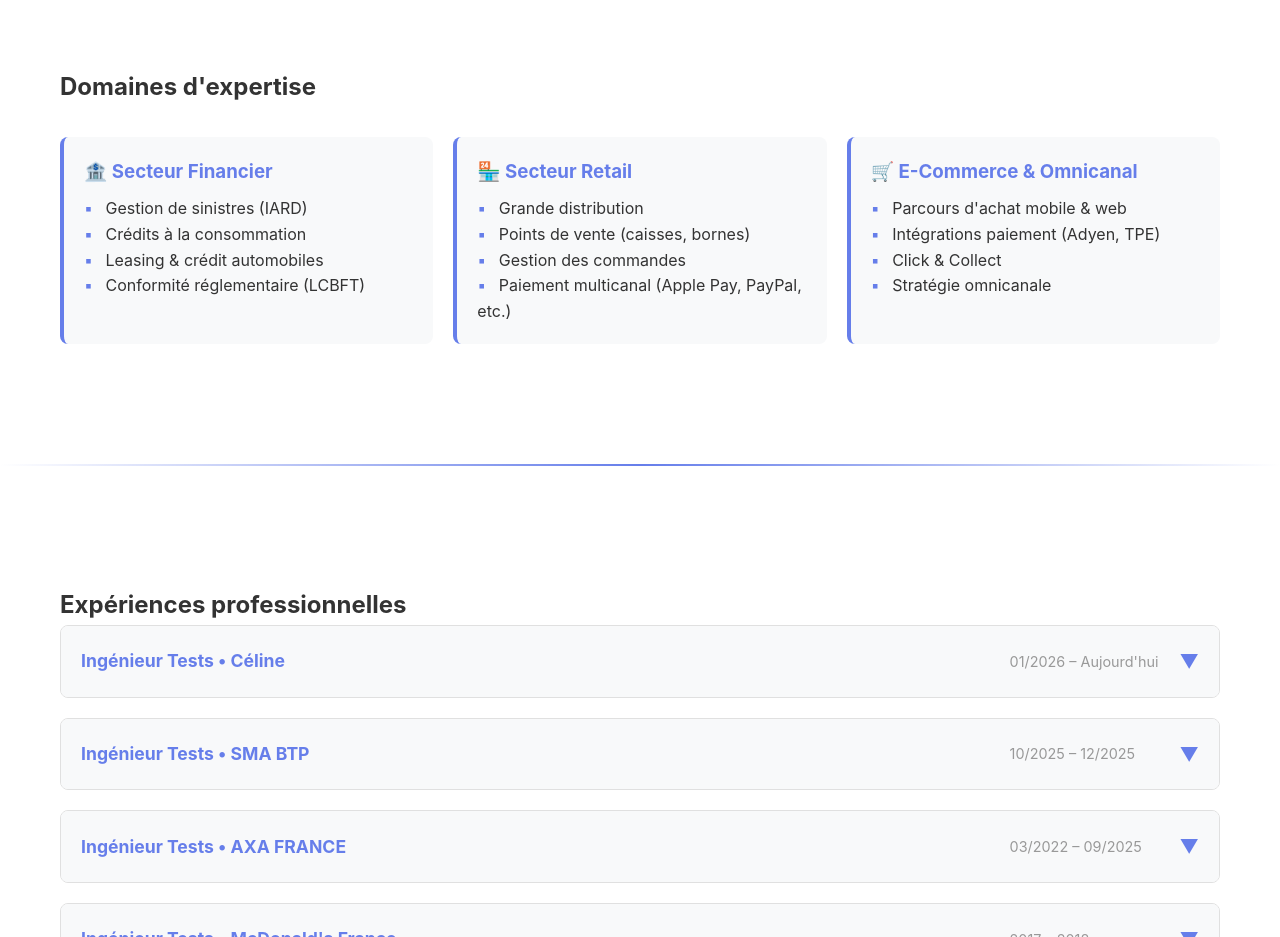
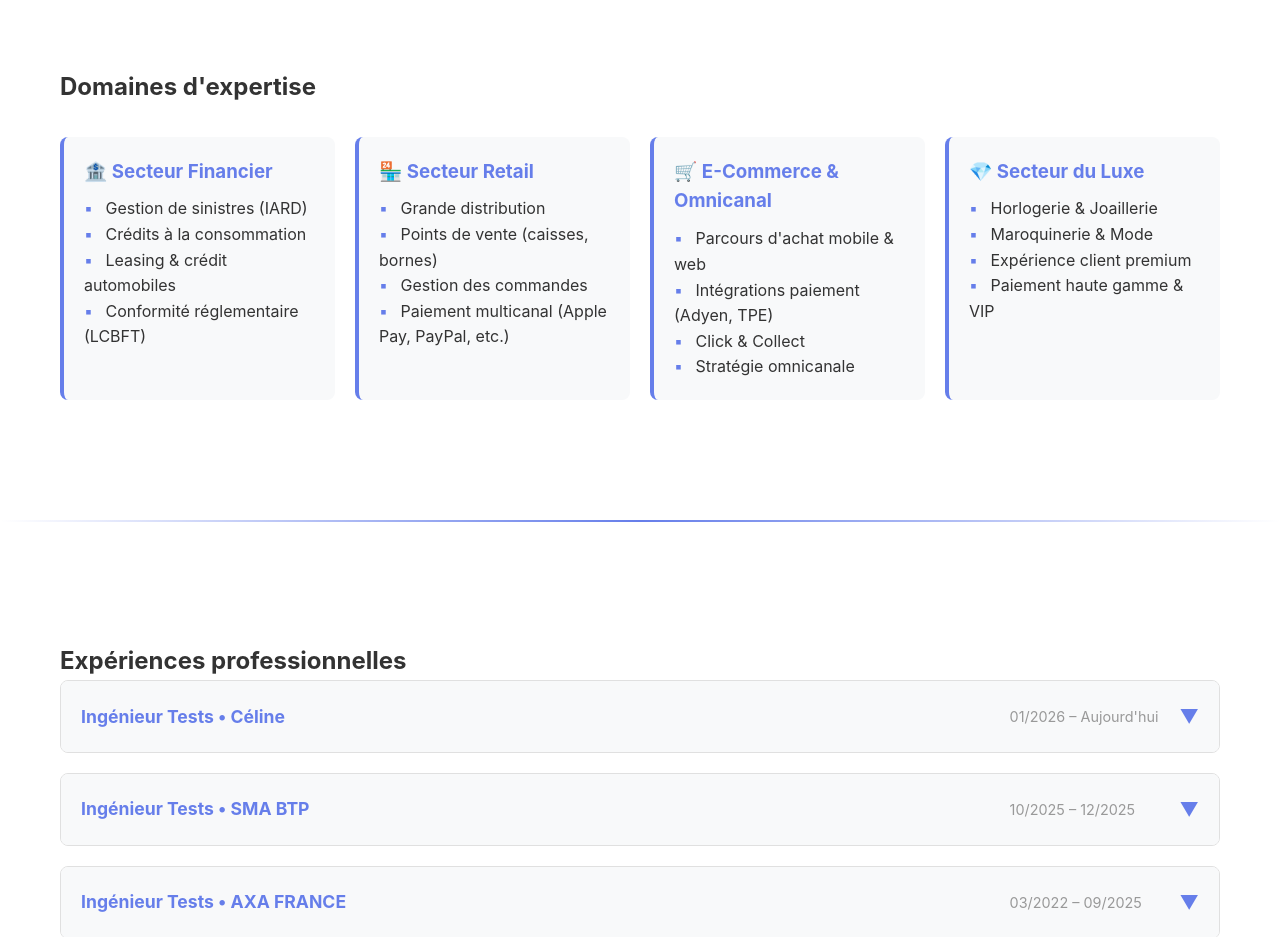
Before and after one commit to aflorenta/cv-vitrine-qa, a website: page public/index.html in a window 1280 px wide. Shown: the part 1300-2237 px from the top of the page. Drawn offline with Linux system fonts and the light colour scheme.

Commit message:
Add Secteur du Luxe to Domaines d'expertise section

```diff
--- a/public/index.html
+++ b/public/index.html
@@ -201,6 +201,15 @@
             <li>Intégrations paiement (Adyen, TPE)</li>
             <li>Click & Collect</li>
             <li>Stratégie omnicanale</li>
+          </ul>
+        </div>
+        <div class="skill-card">
+          <h3>💎 Secteur du Luxe</h3>
+          <ul>
+            <li>Horlogerie & Joaillerie</li>
+            <li>Maroquinerie & Mode</li>
+            <li>Expérience client premium</li>
+            <li>Paiement haute gamme & VIP</li>
           </ul>
         </div>
       </div>
```
